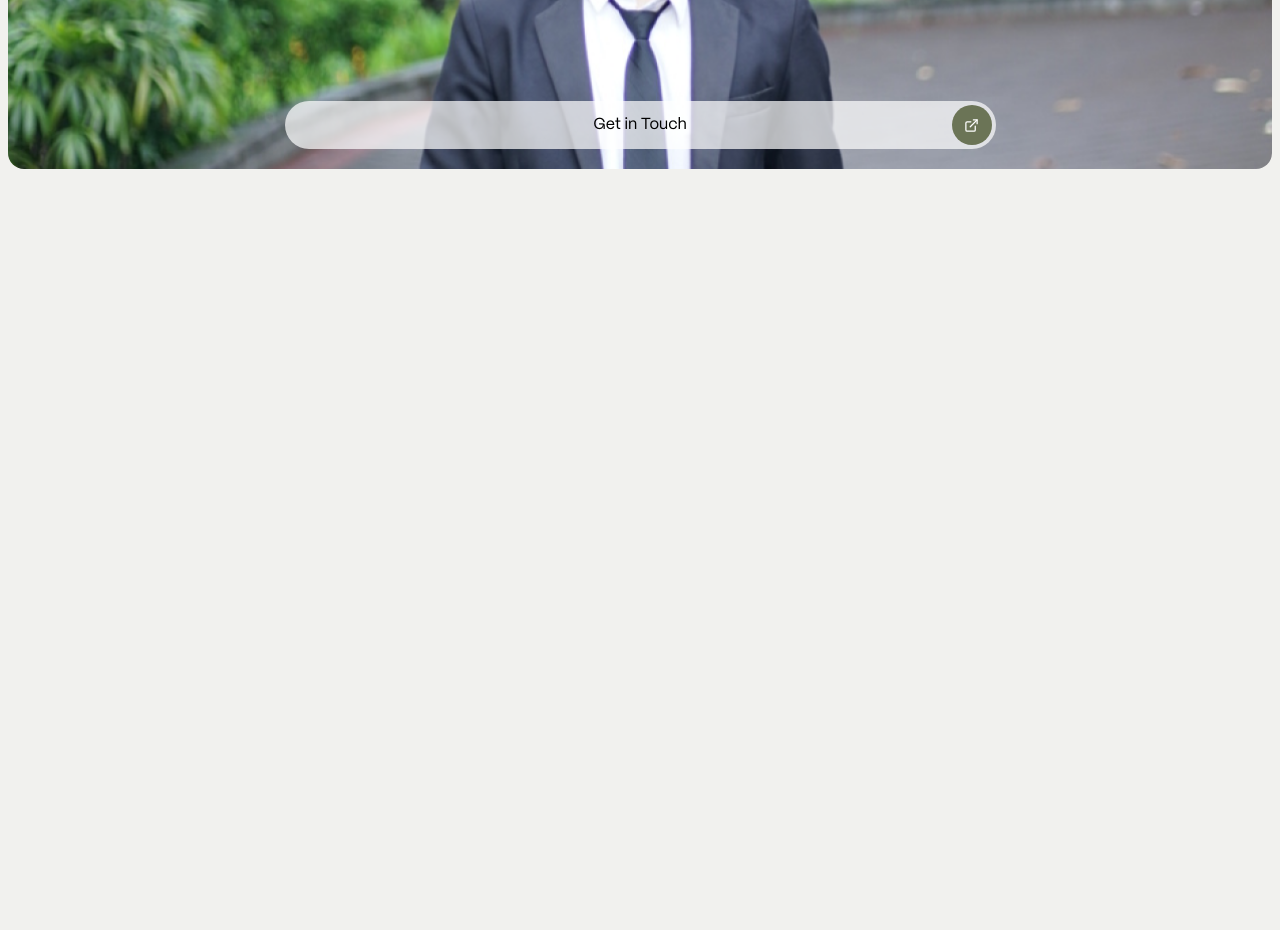
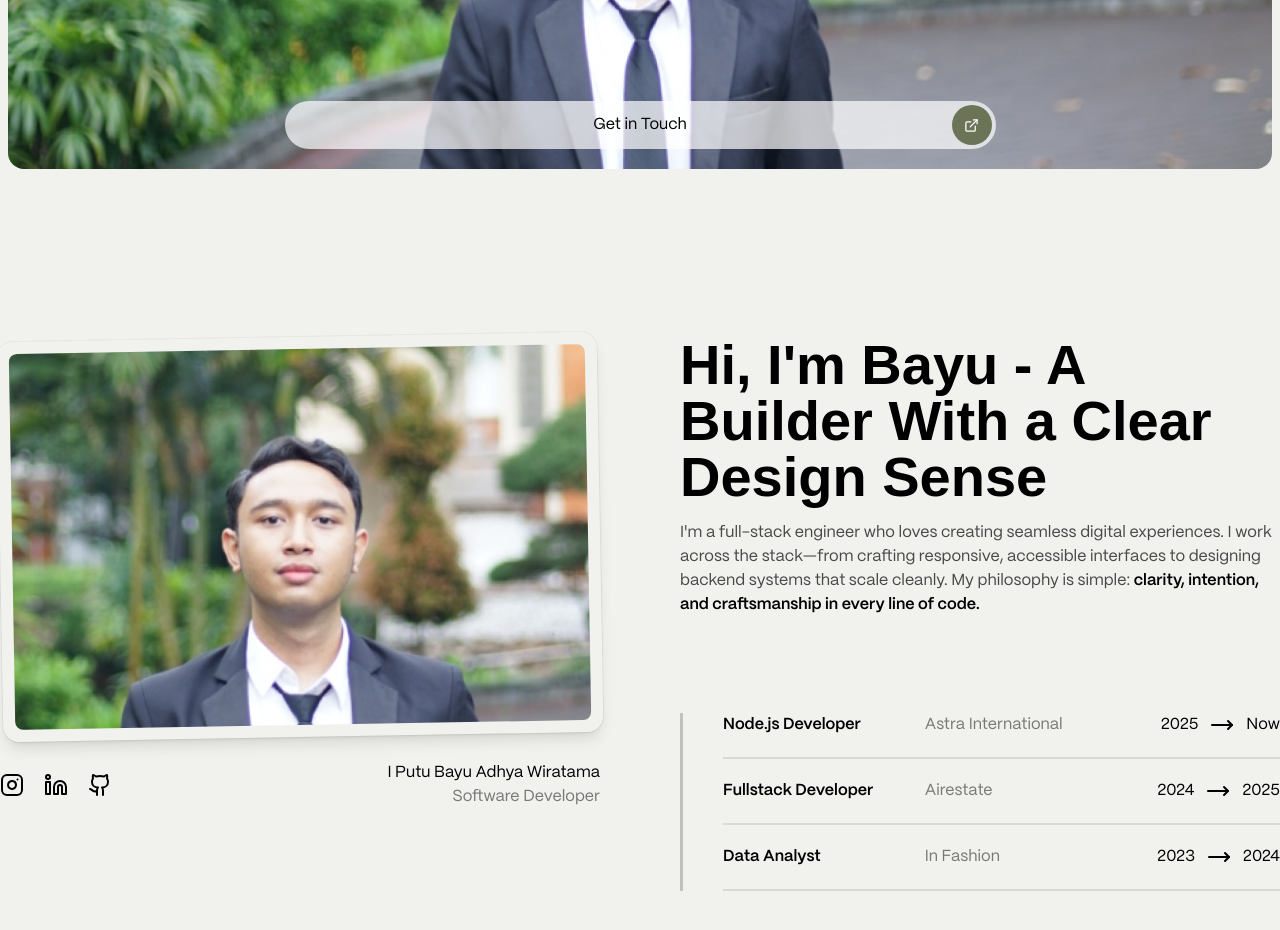
Before and after one commit to TamaWira/yuuniverse, a Next.js app: page / in a window 1280 px wide. Shown: the part 620-1550 px from the top of the page. Built offline with nearby package versions, Linux system fonts and the light colour scheme; no server answers; a web font is replaced by a local one.

Commit message:
feat: add about me section

```diff
--- a/src/app/page.tsx
+++ b/src/app/page.tsx
@@ -1,3 +1,4 @@
+import { V2AboutMe } from "@/components/features/v2/about-me";
 import { Hero } from "@/components/hero";
 import { Navbar } from "@/components/navbar";
 
@@ -9,10 +10,8 @@ export default function Home() {
         <div className="flex flex-col p-2 h-[calc(100vh-55px)]">
           <Hero />
         </div>
-        <div className="max-w-[1280px] mx-auto">
-          <div className="flex flex-col justify-center py-3 min-h-screen">
-            {/*<AboutMe />*/}
-          </div>
+        <div className="max-w-[1280px] mx-auto w-full">
+          <V2AboutMe />
           <div className="px-3 md:px-10 py-10">{/*<Skills />*/}</div>
           <div className="flex items-center px-3 md:px-10 py-10 min-h-screen">
             {/*<Projects />*/}
--- a/src/components/features/v2/about-me.tsx
+++ b/src/components/features/v2/about-me.tsx
@@ -1,45 +1,88 @@
+import { Github } from "@/components/icons/github";
+import { Instagram } from "@/components/icons/instagram";
+import { LinkedIn } from "@/components/icons/linkedin";
+import { MoveRight } from "@/components/icons/move-right";
+import { HorizontalLine } from "@/components/ui/horizontal-line";
+import Image from "next/image";
+
 export function V2AboutMe() {
   return (
-    <div className="md:px-28">
-      <section className="mt-10 md:mt-20 text-black">
-        <h2 className="font-specify font-black md:text-[6rem] text-4xl">
-          About Me
+    <section className="mt-10 md:mt-20 text-black flex gap-20">
+      <div className="flex-1">
+        <div className="w-full h-[400px] ring ring-black/5 shadow-lg -rotate-1 rounded-xl p-3 overflow-hidden">
+          <div className="w-full h-full overflow-hidden rounded-lg">
+            <Image
+              src="/hero-image.png"
+              alt="Hero"
+              className="object-cover w-full h-full scale-190 -translate-y-10"
+              width={1000}
+              height={1000}
+            />
+          </div>
+        </div>
+        <div className="flex justify-between mt-6">
+          <div className="flex gap-5 items-center">
+            <Instagram />
+            <LinkedIn />
+            <Github />
+          </div>
+          <div className="text-right">
+            <p>I Putu Bayu Adhya Wiratama</p>
+            <p className="text-black/50">Software Developer</p>
+          </div>
+        </div>
+      </div>
+      <div className="flex-1 flex flex-col">
+        <h2 className="font-abhaya text-[3.5rem] font-bold leading-14">
+          Hi, I&apos;m Bayu - A Builder With a Clear Design Sense
         </h2>
-        <p className="mt-5 md:w-1/2 text-black/70 md:text-xl text-justify">
-          I&apos;m a UI/UX Designer and WebFlow Developer based in New York.
-          Creating modern, user-friendly websites that bring ideas to life.
-        </p>
-        <br />
-        <p className="mt-5 md:w-1/2 text-black/70 md:text-xl text-justify">
-          I&apos;m currently working at a digital agency creating visuals for a
-          well known coffee brand and side hustling as a freelancer ready for
-          new challenges.
-        </p>
-        <div className="flex md:justify-end my-10">
-          <div className="flex gap-3 justify-between md:gap-10">
-            <div>
-              <p className="text-4xl md:text-6xl font-bold">10+</p>
-              <p className="md:text-md text-black/70 leading-none">
-                Years of experience
-              </p>
-            </div>
-            <div className="border-black border-l" />
-            <div>
-              <p className="text-4xl md:text-6xl font-bold">280+</p>
-              <p className="md:text-md text-black/70 leading-none">
-                Complete Projects
-              </p>
-            </div>
-            <div className="border-black border-l" />
-            <div>
-              <p className="text-4xl md:text-6xl font-bold">50+</p>
-              <p className="md:text-md text-black/70 leading-none">
-                Clients on worldwide
-              </p>
+        <div className="mt-4 flex-1 flex flex-col justify-between">
+          <p className="text-black/70">
+            I&apos;m a full-stack engineer who loves creating seamless digital
+            experiences. I work across the stack—from crafting responsive,
+            accessible interfaces to designing backend systems that scale
+            cleanly. My philosophy is simple:{" "}
+            <span className="font-bold text-black">
+              clarity, intention, and craftsmanship in every line of code.
+            </span>
+          </p>
+          <div className="flex gap-10 mt-24">
+            <div className="border-l-3 border-black/20" />
+            <div className="w-full space-y-5">
+              <div className="grid grid-cols-3 justify-items-start">
+                <p className="font-bold">Node.js Developer</p>
+                <p className="text-black/50 ml-4">Astra International</p>
+                <div className="flex justify-self-end gap-3">
+                  <p>2025</p>
+                  <MoveRight />
+                  <p>Now</p>
+                </div>
+              </div>
+              <HorizontalLine />
+              <div className="grid grid-cols-3 justify-items-start">
+                <p className="font-bold">Fullstack Developer</p>
+                <p className="text-black/50 ml-4">Airestate</p>
+                <div className="flex justify-self-end gap-3">
+                  <p>2024</p>
+                  <MoveRight />
+                  <p>2025</p>
+                </div>
+              </div>
+              <HorizontalLine />
+              <div className="grid grid-cols-3 justify-items-start">
+                <p className="font-bold">Data Analyst</p>
+                <p className="text-black/50 ml-4">In Fashion</p>
+                <div className="flex justify-self-end gap-3">
+                  <p>2023</p>
+                  <MoveRight />
+                  <p>2024</p>
+                </div>
+              </div>
+              <HorizontalLine />
             </div>
           </div>
         </div>
-      </section>
-    </div>
+      </div>
+    </section>
   );
 }
--- /dev/null
+++ b/src/components/icons/github.tsx
@@ -0,0 +1,19 @@
+export function Github() {
+  return (
+    <svg
+      xmlns="http://www.w3.org/2000/svg"
+      width="24"
+      height="24"
+      viewBox="0 0 24 24"
+      fill="none"
+      stroke="currentColor"
+      strokeWidth="2"
+      strokeLinecap="round"
+      strokeLinejoin="round"
+      className="lucide lucide-github-icon lucide-github"
+    >
+      <path d="M15 22v-4a4.8 4.8 0 0 0-1-3.5c3 0 6-2 6-5.5.08-1.25-.27-2.48-1-3.5.28-1.15.28-2.35 0-3.5 0 0-1 0-3 1.5-2.64-.5-5.36-.5-8 0C6 2 5 2 5 2c-.3 1.15-.3 2.35 0 3.5A5.403 5.403 0 0 0 4 9c0 3.5 3 5.5 6 5.5-.39.49-.68 1.05-.85 1.65-.17.6-.22 1.23-.15 1.85v4" />
+      <path d="M9 18c-4.51 2-5-2-7-2" />
+    </svg>
+  );
+}
--- /dev/null
+++ b/src/components/icons/instagram.tsx
@@ -0,0 +1,20 @@
+export function Instagram() {
+  return (
+    <svg
+      xmlns="http://www.w3.org/2000/svg"
+      width="24"
+      height="24"
+      viewBox="0 0 24 24"
+      fill="none"
+      stroke="currentColor"
+      strokeWidth="2"
+      strokeLinecap="round"
+      strokeLinejoin="round"
+      className="lucide lucide-instagram-icon lucide-instagram"
+    >
+      <rect width="20" height="20" x="2" y="2" rx="5" ry="5" />
+      <path d="M16 11.37A4 4 0 1 1 12.63 8 4 4 0 0 1 16 11.37z" />
+      <line x1="17.5" x2="17.51" y1="6.5" y2="6.5" />
+    </svg>
+  );
+}
--- /dev/null
+++ b/src/components/icons/linkedin.tsx
@@ -0,0 +1,20 @@
+export function LinkedIn() {
+  return (
+    <svg
+      xmlns="http://www.w3.org/2000/svg"
+      width="24"
+      height="24"
+      viewBox="0 0 24 24"
+      fill="none"
+      stroke="currentColor"
+      strokeWidth="2"
+      strokeLinecap="round"
+      strokeLinejoin="round"
+      className="lucide lucide-linkedin-icon lucide-linkedin"
+    >
+      <path d="M16 8a6 6 0 0 1 6 6v7h-4v-7a2 2 0 0 0-2-2 2 2 0 0 0-2 2v7h-4v-7a6 6 0 0 1 6-6z" />
+      <rect width="4" height="12" x="2" y="9" />
+      <circle cx="4" cy="4" r="2" />
+    </svg>
+  );
+}
--- /dev/null
+++ b/src/components/icons/move-right.tsx
@@ -0,0 +1,19 @@
+export function MoveRight() {
+  return (
+    <svg
+      xmlns="http://www.w3.org/2000/svg"
+      width="24"
+      height="24"
+      viewBox="0 0 24 24"
+      fill="none"
+      stroke="currentColor"
+      strokeWidth="2"
+      strokeLinecap="round"
+      strokeLinejoin="round"
+      className="lucide lucide-move-right-icon lucide-move-right"
+    >
+      <path d="M18 8L22 12L18 16" />
+      <path d="M2 12H22" />
+    </svg>
+  );
+}
--- a/src/components/ui/horizontal-line.tsx
+++ b/src/components/ui/horizontal-line.tsx
@@ -5,7 +5,7 @@ type Props = {
 export function HorizontalLine({ type = "basic" }: Props) {
   return (
     <div
-      className={`border-black border-b w-full ${
+      className={`border-black/10 border-b-2 w-full ${
         type === "dashed" && "border-dashed"
       }`}
     />
```
